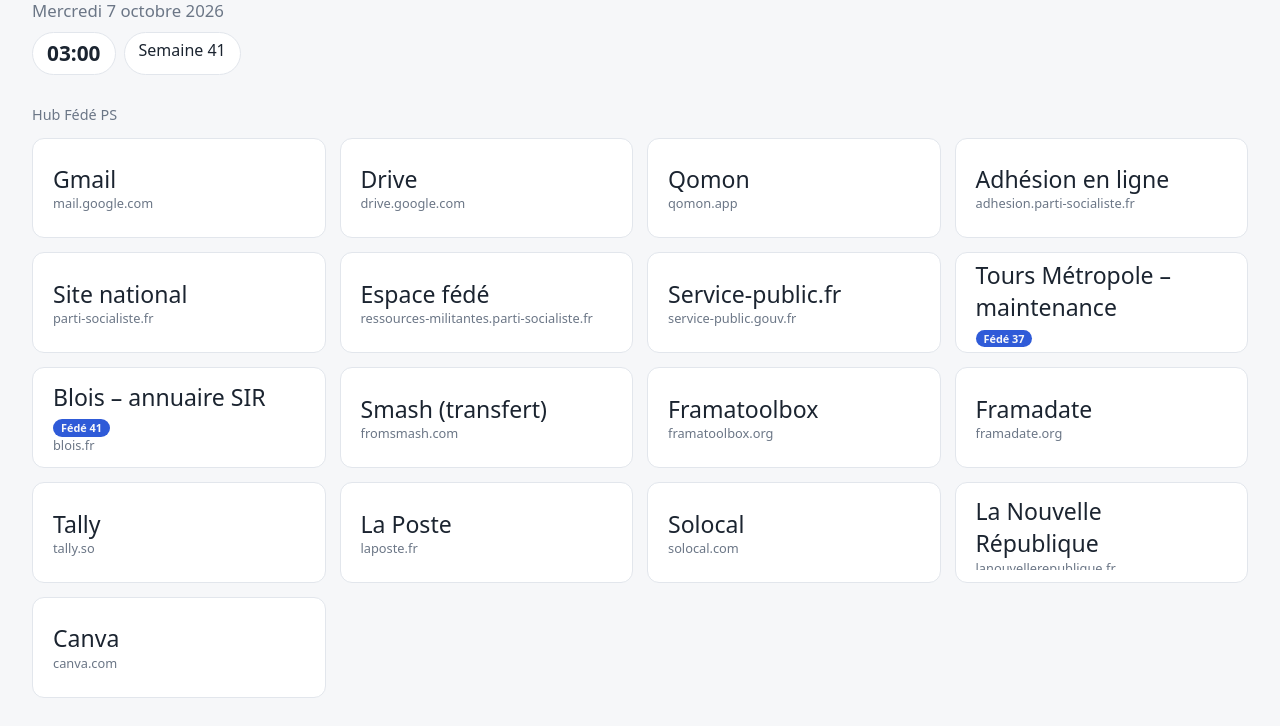
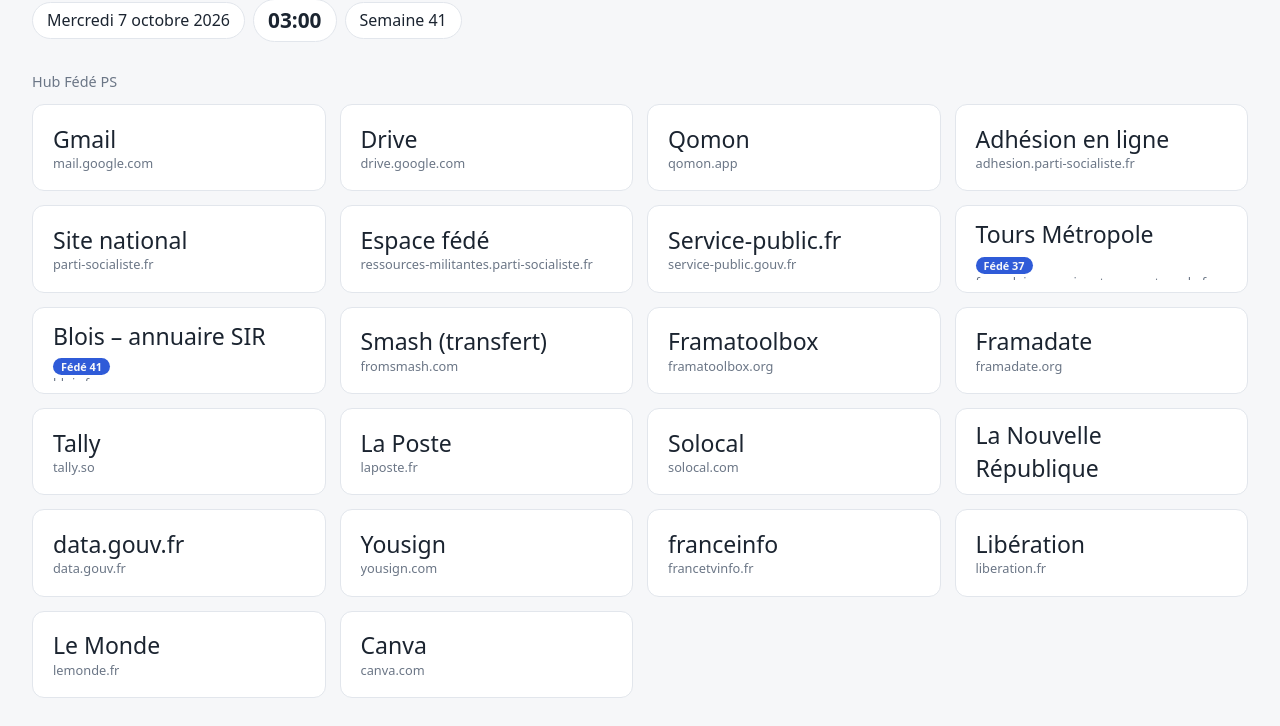
Before and after one commit to mrtnsoish/hub-fede-ps, a plain HTML site: page index.html in a window 1280 px wide. Shown: the part 74-800 px from the top of the page. Drawn offline with Linux system fonts and the light colour scheme.

Commit message:
Add files via upload

```diff
--- a/index.html
+++ b/index.html
@@ -63,20 +63,25 @@
 .badge{align-self:flex-start;margin:6px 0 0}
 }
 @media(min-width:601px) and (max-width:900px){.grid{grid-template-columns:repeat(3,1fr)}}
+.badge::before{content:"Fédé "}
+@media(max-width:600px){.badge::before{content:none}.badge{margin-left:6px}}
+.chips{flex-wrap:nowrap;align-items:center}
+#date::first-letter{text-transform:uppercase}
+.chip{white-space:nowrap}
+@media(max-width:600px){.chips{gap:5px}.chip{padding:5px 9px;font-size:.78rem}.chip.big{font-size:.95rem}}
 </style>
 </head>
 <body>
 <main>
 <section class="hero">
 <h1 id="hello">Bonjour Martin</h1>
-<div id="date" class="date"></div>
-<div class="chips"><span id="clock" class="chip big"></span><span id="week" class="chip"></span></div>
+<div class="chips"><span id="date" class="chip"></span><span id="clock" class="chip big"></span><span id="week" class="chip"></span></div>
 </section>
 <p class="sub">Hub Fédé PS</p>
 <div id="list"></div>
 </main>
 <script>
-var KEY="hub-fede-ps-v20";
+var KEY="hub-fede-ps-v25";
 var DEF=[
 {t:"Gmail",u:"https://mail.google.com",c:"Au quotidien"},
 {t:"Drive",u:"https://drive.google.com",c:"Au quotidien"},
@@ -85,7 +90,7 @@
 {t:"Site national",u:"https://parti-socialiste.fr/",c:"Parti socialiste"},
 {t:"Espace fédé",u:"https://ressources-militantes.parti-socialiste.fr/login.php",c:"Au quotidien"},
 {t:"Service-public.fr",u:"https://www.service-public.gouv.fr/particuliers/vosdroits/R51788",c:"Administration"},
-{t:"Tours Métropole – maintenance",u:"https://formulaires.services.tours-metropole.fr/infra-telecom/demande-maintenance-ou-depose/",c:"Administration",f:"37"},
+{t:"Tours Métropole",u:"https://formulaires.services.tours-metropole.fr/infra-telecom/demande-maintenance-ou-depose/",c:"Administration",f:"37"},
 {t:"Blois – annuaire SIR",u:"https://www.blois.fr/annuaire/services-municipaux/sir",c:"Administration",f:"41"},
 {t:"Smash (transfert)",u:"https://fromsmash.com/fr",c:"Outils"},
 {t:"Framatoolbox",u:"https://framatoolbox.org/abc/fr/",c:"Outils"},
@@ -94,6 +99,11 @@
 {t:"La Poste",u:"https://www.laposte.fr",c:"Outils"},
 {t:"Solocal",u:"https://www.solocal.com",c:"Outils"},
 {t:"La Nouvelle République",u:"https://www.lanouvellerepublique.fr",c:"Information"},
+{t:"data.gouv.fr",u:"https://www.data.gouv.fr",c:"Administration"},
+{t:"Yousign",u:"https://yousign.com",c:"Outils"},
+{t:"franceinfo",u:"https://www.francetvinfo.fr",c:"Information"},
+{t:"Libération",u:"https://www.liberation.fr",c:"Information"},
+{t:"Le Monde",u:"https://www.lemonde.fr",c:"Information"},
 {t:"Canva",u:"https://www.canva.com/fr_fr/",c:"Outils"},
 ];
 var links,editing=false;
@@ -106,7 +116,7 @@
 links.forEach(function(l,i){
 n++;var d=document.createElement("div");d.className="item";
 var a=document.createElement("a");a.href=l.u;a.target="_blank";a.rel="noopener noreferrer";
-a.textContent=l.t;if(l.f){var bd=document.createElement("span");bd.className="badge";bd.textContent="Fédé "+l.f;a.appendChild(bd)}var s=document.createElement("small");s.textContent=host(l.u);a.appendChild(s);
+a.textContent=l.t;if(l.f){var bd=document.createElement("span");bd.className="badge";bd.textContent=l.f;a.appendChild(bd)}var s=document.createElement("small");s.textContent=host(l.u);a.appendChild(s);
 d.appendChild(a);
 if(editing){var b=document.createElement("button");b.className="del";b.textContent="✕";b.setAttribute("aria-label","Supprimer");
 b.onclick=function(){links.splice(i,1);save();render()};d.appendChild(b)}
@@ -115,7 +125,7 @@
 function wk(d){var t=new Date(Date.UTC(d.getFullYear(),d.getMonth(),d.getDate()));var n=t.getUTCDay()||7;t.setUTCDate(t.getUTCDate()+4-n);var y=new Date(Date.UTC(t.getUTCFullYear(),0,1));return Math.ceil(((t-y)/864e5+1)/7)}
 function tick(){var d=new Date();
 document.getElementById("hello").textContent=(d.getHours()>=18?"Bonsoir":"Bonjour")+" Martin";
-document.getElementById("date").textContent=d.toLocaleDateString("fr-FR",{weekday:"long",day:"numeric",month:"long",year:"numeric"});
+document.getElementById("date").textContent=d.toLocaleDateString("fr-FR",window.innerWidth<=600?{weekday:"short",day:"numeric",month:"short",year:"numeric"}:{weekday:"long",day:"numeric",month:"long",year:"numeric"});
 document.getElementById("clock").textContent=d.toLocaleTimeString("fr-FR",{hour:"2-digit",minute:"2-digit"});
 document.getElementById("week").textContent="Semaine "+wk(d)}
 tick();setInterval(tick,15000);
```
